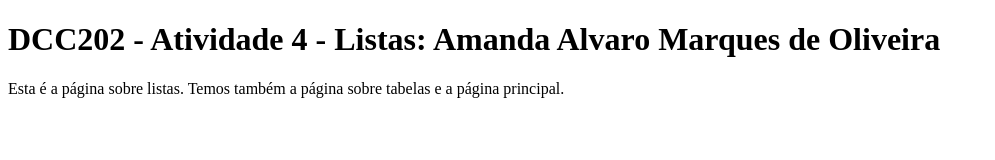
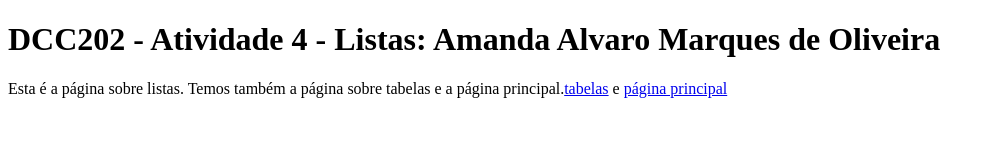
Before and after one commit to ufjf-dcc202/ufjf-dcc202-2023-3-b-atv4-amandaamarques, a website: page listas.html in a window 1280 px wide. Shown: the whole page, without its empty margins (0-995 px from the left). Drawn offline with Linux system fonts and the light colour scheme.

Commit message:
Corrigi a ordem dos links e das âncoras

```diff
--- a/listas.html
+++ b/listas.html
@@ -8,7 +8,7 @@
 <body>
     <main>
         <h1>DCC202 - Atividade 4 - Listas: Amanda Alvaro Marques de Oliveira</h1>
-        <p>Esta é a página sobre listas. Temos também a página sobre tabelas e a página principal.</p>
+        <p>Esta é a página sobre listas. Temos também a página sobre tabelas e a página principal.<a href="tabelas.html">tabelas</a> e <a href="index.html">página principal</a>  </p>
     </main>
 </body>
 </html>
```
Also changed, not shown: tabelas.html (+1 -1 lines).
